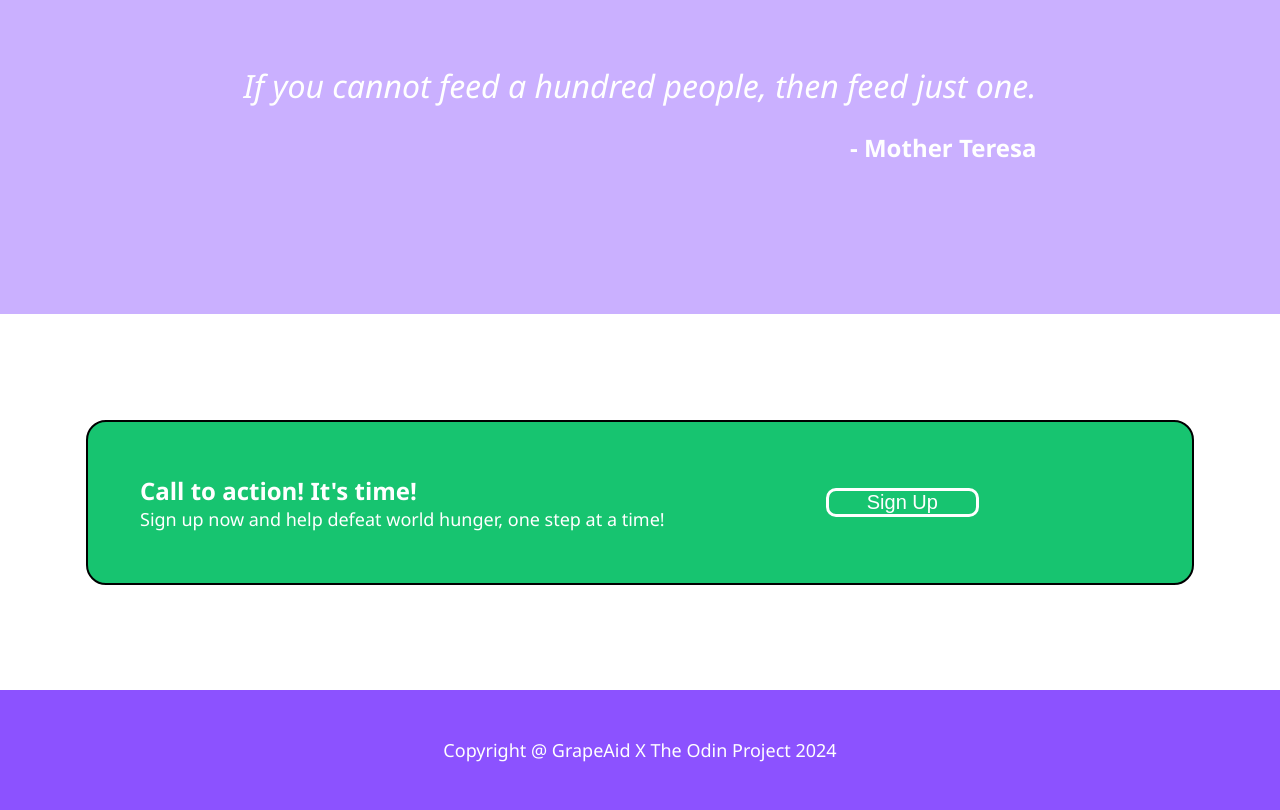
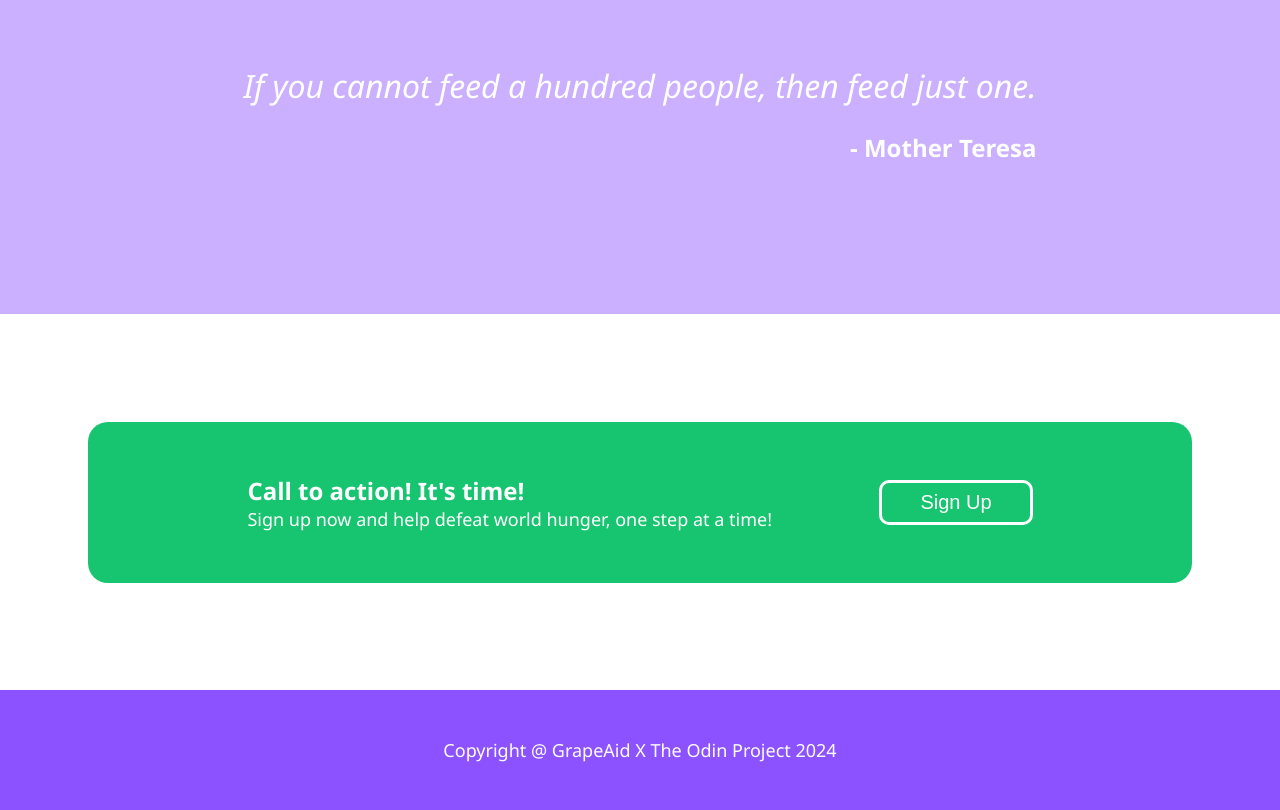
Before and after one commit to chloejann/odin-grapeaid, a plain HTML site: page src/index.html in a window 1280 px wide. Shown: the part 1519-2329 px from the top of the page. Drawn offline with Linux system fonts and the light colour scheme.

Commit message:
finished layout of landing page

```diff
--- a/src/styles.css
+++ b/src/styles.css
@@ -175,8 +175,7 @@ div.eachInfoPic img {
     flex-wrap: wrap;
     width: 1000px;
     align-items: center;
-    justify-content: space-between;
-    border: 2px solid;
+    justify-content: space-evenly;
 
 
 }
@@ -205,9 +204,9 @@ div.eachInfoPic img {
     background-color: transparent;
     border: 3px solid white;
     border-radius: 10px;
-    padding: 0 38px;
+    padding: 8px 38px;
     display: flex;
-    margin: auto;
+
 }
 
 .signUpCall a {
```
